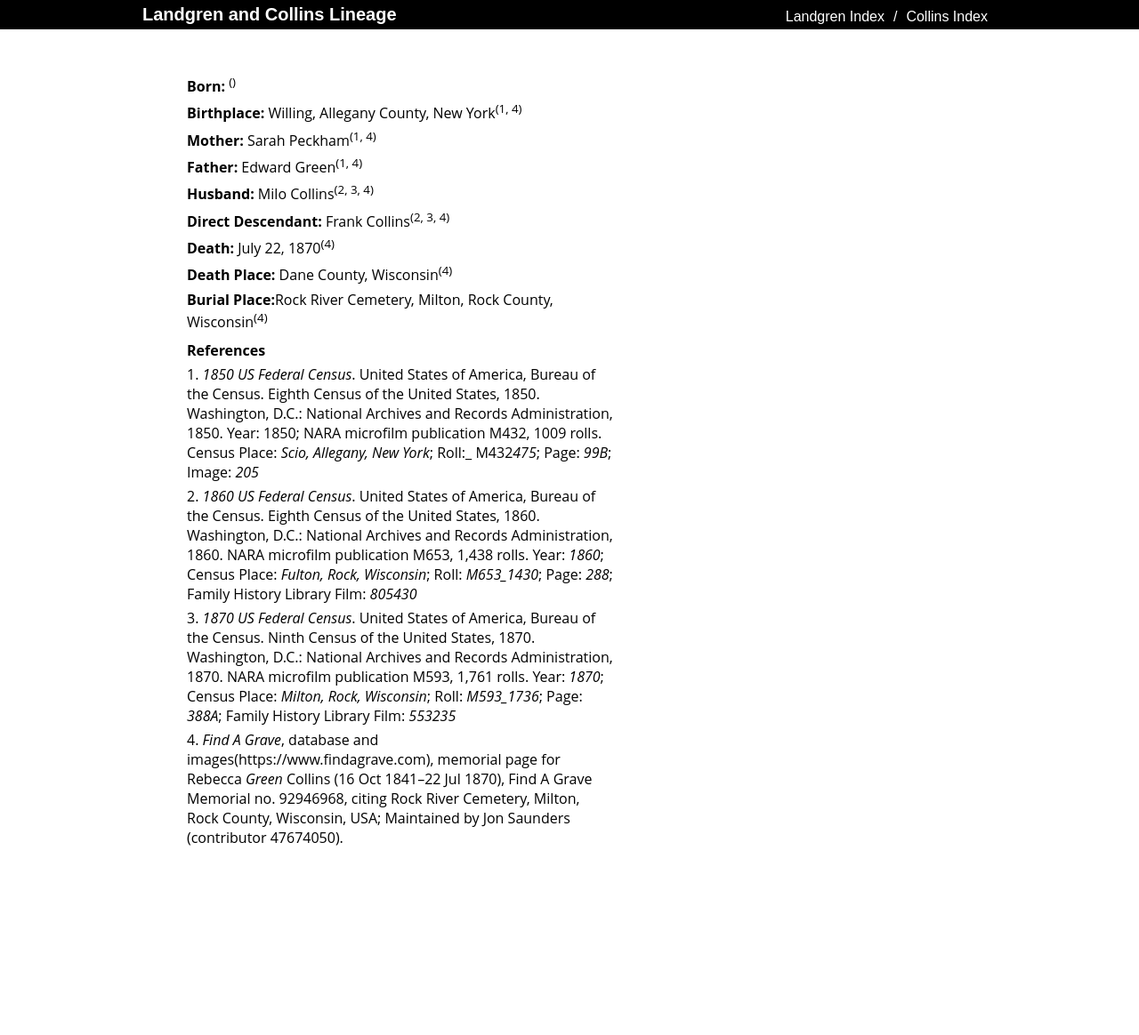
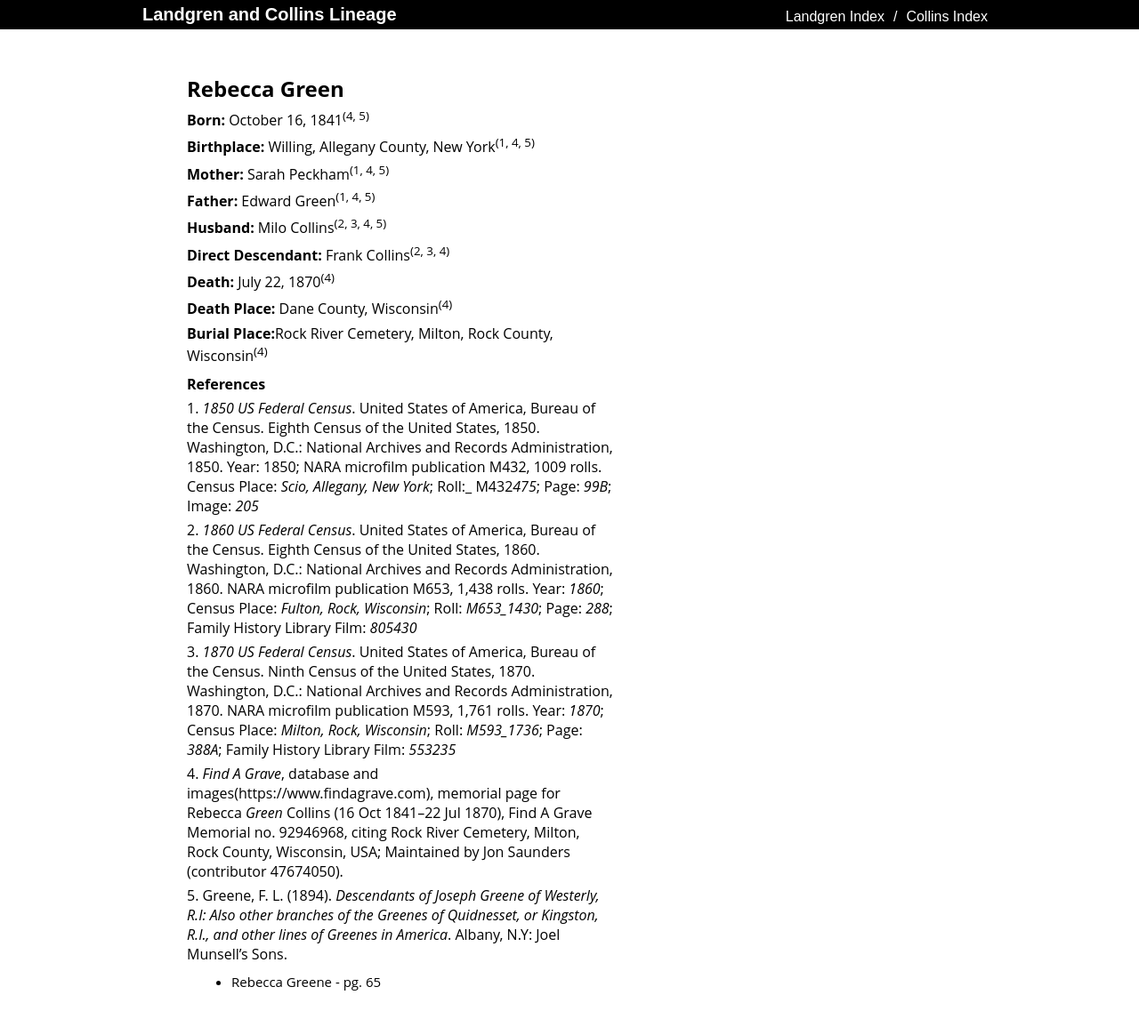
Before and after one commit to krogersst/landgren-collins, a Jekyll site: the page built from person/rebecca-green.md, in a window 1280 px wide. Shown: the whole page at 89% size. Built offline with Jekyll 4.4.1, drawn with Linux system fonts in a browser that asks for light colours; before the commit the page ends 1003 px from its top, so only the background shows below that.

Commit message:
update format and references on rebecca-greene.md
Added Greene Family Book to references

```diff
--- a/rebecca-green.md
+++ b/person/rebecca-green.md
@@ -1,22 +1,27 @@
 ---
 layout: person
+person_name: Rebecca Green
 permalink: /person/rebecca-green
-name: Rebecca Green
-birth: October 16, 1841
-birth_ref1: "4"
+born: October 16, 1841
+born_ref1: "4"
+born_ref2: "5"
 birthplace: Willing, Allegany County, New York
 birthplace_ref1: "1"
 birthplace_ref2: "4"
+birthplace_ref3: "5"
+mother: Sarah Peckham
+mother_ref1: "1"
+mother_ref2: "4"
+mother_ref3: "5"
 father: Edward Green
 father_ref1: "1"
 father_ref2: "4"
-mother: Sarah Peckham
-mother_ref1: "1"
-mother_ref2: "4"
+father_ref3: "5"
 husband: Milo Collins
 husband_ref1: "2"
 husband_ref2: "3"
 husband_ref3: "4"
+husband_ref4: "5"
 descendant: Frank Collins
 descendant_ref1: "2"
 descendant_ref2: "3"
@@ -38,3 +43,6 @@ burial_place_ref1: "4"
 <a id="3">3. </a> _1870 US Federal Census_. United States of America, Bureau of the Census. Ninth Census of the United States, 1870. Washington, D.C.: National Archives and Records Administration, 1870. NARA microfilm publication M593, 1,761 rolls. Year: _1870_; Census Place: _Milton, Rock, Wisconsin_; Roll: _M593_1736_; Page: _388A_; Family History Library Film: _553235_
 
 <a id="4">4. </a> _Find A Grave_, database and images(<https://www.findagrave.com>), memorial page for Rebecca _Green_ Collins (16 Oct 1841–22 Jul 1870), Find A Grave Memorial no. [92946968](https://www.findagrave.com/memorial/92946968/rebecca-collins), citing Rock River Cemetery, Milton, Rock County, Wisconsin, USA; Maintained by Jon Saunders (contributor [47674050](https://www.findagrave.com/user/profile/47674050)).
+
+<a id="5">5. </a> Greene, F. L. (1894). _Descendants of Joseph Greene of Westerly, R.I: Also other branches of the Greenes of Quidnesset, or Kingston, R.I., and other lines of Greenes in America_. Albany, N.Y: Joel Munsell's Sons.
+ * Rebecca Greene - [pg. 65](https://archive.org/details/descendantsofjos00gree/page/64)
```
